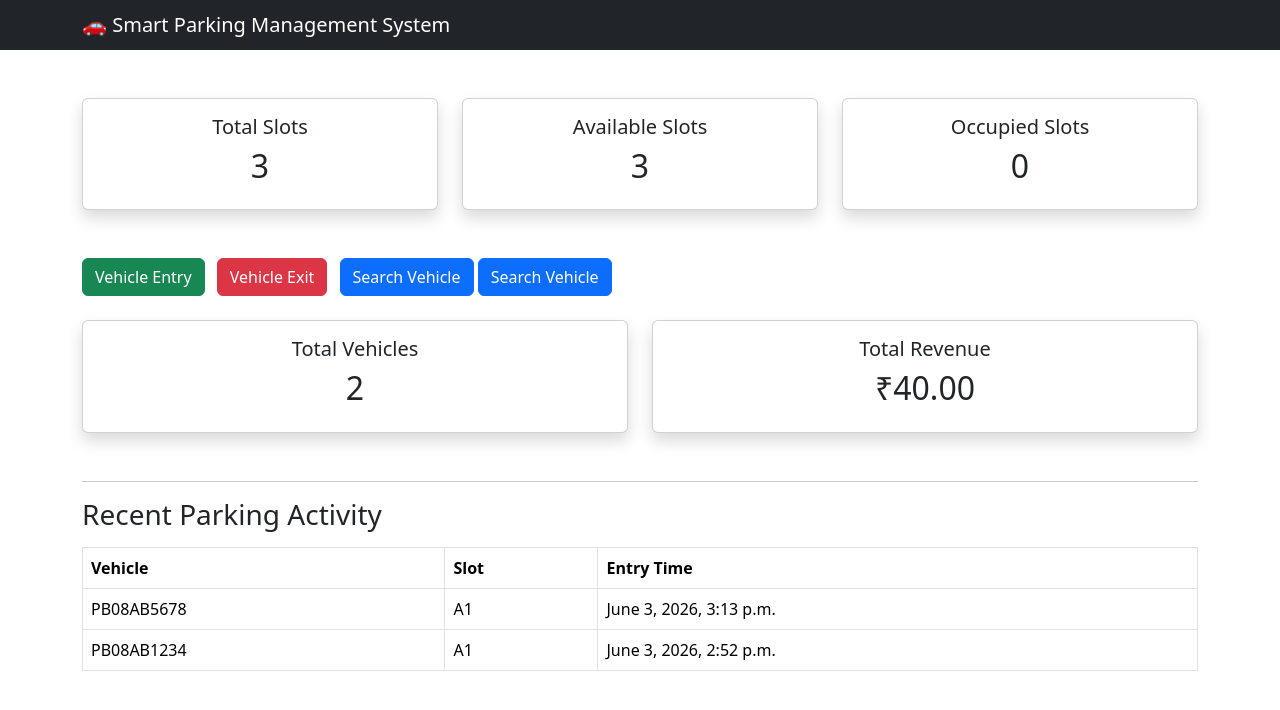
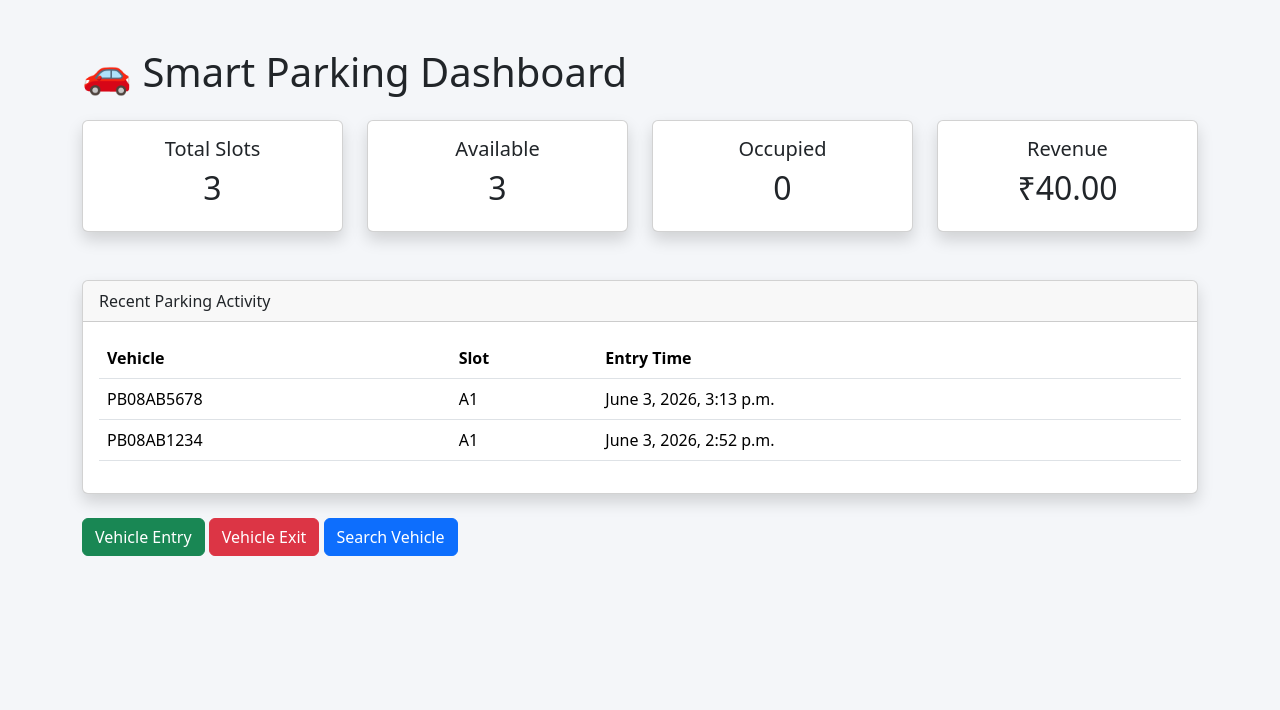
Before and after one commit to PrabhjotKaur023/SmartParkingSystem, a Django app: page / in a window 1280 px wide. Shown: the top 710 px of the page. Run offline with Django 5.2, Linux system fonts and the light colour scheme; data comes from the database, SQL or seed files in the repository.

Commit message:
Redesign dashboard with analytics cards and activity table

```diff
--- a/parking/templates/parking/dashboard.html
+++ b/parking/templates/parking/dashboard.html
@@ -1,28 +1,22 @@
 <!DOCTYPE html>
-<html lang="en">
+<html>
 <head>
-    <meta charset="UTF-8">
-    <meta name="viewport" content="width=device-width, initial-scale=1.0">
-    <title>Smart Parking Management System</title>
+    <title>Smart Parking Dashboard</title>
 
     <link href="https://cdn.jsdelivr.net/npm/bootstrap@5.3.7/dist/css/bootstrap.min.css" rel="stylesheet">
 </head>
 
-<body>
-
-<nav class="navbar navbar-dark bg-dark">
-    <div class="container">
-        <span class="navbar-brand mb-0 h1">
-            🚗 Smart Parking Management System
-        </span>
-    </div>
-</nav>
+<body style="background:#f4f6f9;">
 
 <div class="container mt-5">
 
+    <h1 class="mb-4">
+        🚗 Smart Parking Dashboard
+    </h1>
+
     <div class="row">
 
-        <div class="col-md-4">
+        <div class="col-md-3">
             <div class="card shadow">
                 <div class="card-body text-center">
                     <h5>Total Slots</h5>
@@ -31,82 +25,51 @@
             </div>
         </div>
 
-        <div class="col-md-4">
+        <div class="col-md-3">
             <div class="card shadow">
                 <div class="card-body text-center">
-                    <h5>Available Slots</h5>
+                    <h5>Available</h5>
                     <h2>{{ available_slots }}</h2>
                 </div>
             </div>
         </div>
 
-        <div class="col-md-4">
+        <div class="col-md-3">
             <div class="card shadow">
                 <div class="card-body text-center">
-                    <h5>Occupied Slots</h5>
+                    <h5>Occupied</h5>
                     <h2>{{ occupied_slots }}</h2>
+                </div>
+            </div>
+        </div>
+
+        <div class="col-md-3">
+            <div class="card shadow">
+                <div class="card-body text-center">
+                    <h5>Revenue</h5>
+                    <h2>₹{{ total_revenue }}</h2>
                 </div>
             </div>
         </div>
 
     </div>
 
-    <div class="mt-5">
+    <div class="card shadow mt-5">
 
-    <a href="{% url 'vehicle_entry' %}" class="btn btn-success me-2">
-        Vehicle Entry
-    </a>
-
-    <a href="{% url 'vehicle_exit' %}" class="btn btn-danger">
-        Vehicle Exit
-    </a>
-
-    <a href="{% url 'search_vehicle' %}"
-   class="btn btn-primary ms-2">
-   Search Vehicle
-</a>
-
-<a href="{% url 'search_vehicle' %}"
-   class="btn btn-primary">
-   Search Vehicle
-</a>
-
-</div>
-<div class="row mt-4">
-
-    <div class="col-md-6">
-        <div class="card shadow">
-            <div class="card-body text-center">
-                <h5>Total Vehicles</h5>
-                <h2>{{ total_vehicles }}</h2>
-            </div>
-        </div>
+        <div class="card-header">
+            Recent Parking Activity
         </div>
 
-    <div class="col-md-6">
-        <div class="card shadow">
-            <div class="card-body text-center">
-                <h5>Total Revenue</h5>
-                <h2>₹{{ total_revenue }}</h2>
-            </div>
-        </div>
-    </div>
+        <div class="card-body">
 
-</div>
-<hr class="mt-5">
-
-<h3>Recent Parking Activity</h3>
-
-<table class="table table-bordered mt-3">
+            <table class="table table-hover">
 
                 <thead>
-
                     <tr>
                         <th>Vehicle</th>
                         <th>Slot</th>
                         <th>Entry Time</th>
                     </tr>
-
                 </thead>
 
                 <tbody>
@@ -134,6 +97,30 @@
                 </tbody>
 
             </table>
+
+        </div>
+
+    </div>
+
+    <div class="mt-4">
+
+        <a href="{% url 'vehicle_entry' %}"
+           class="btn btn-success">
+            Vehicle Entry
+        </a>
+
+        <a href="{% url 'vehicle_exit' %}"
+           class="btn btn-danger">
+            Vehicle Exit
+        </a>
+
+        <a href="{% url 'search_vehicle' %}"
+           class="btn btn-primary">
+            Search Vehicle
+        </a>
+
+    </div>
+
 </div>
 
 </body>
```
Lines whose indentation alone changed are shown as unchanged.
